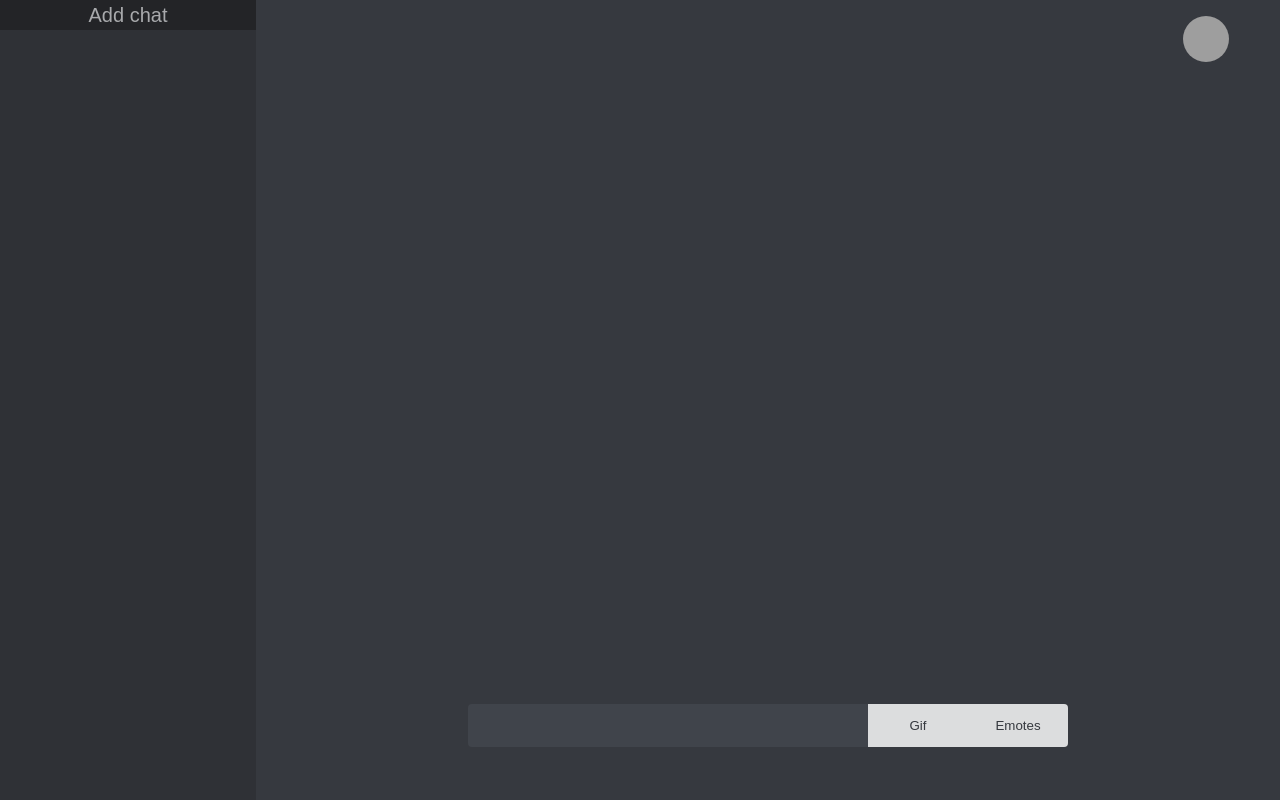
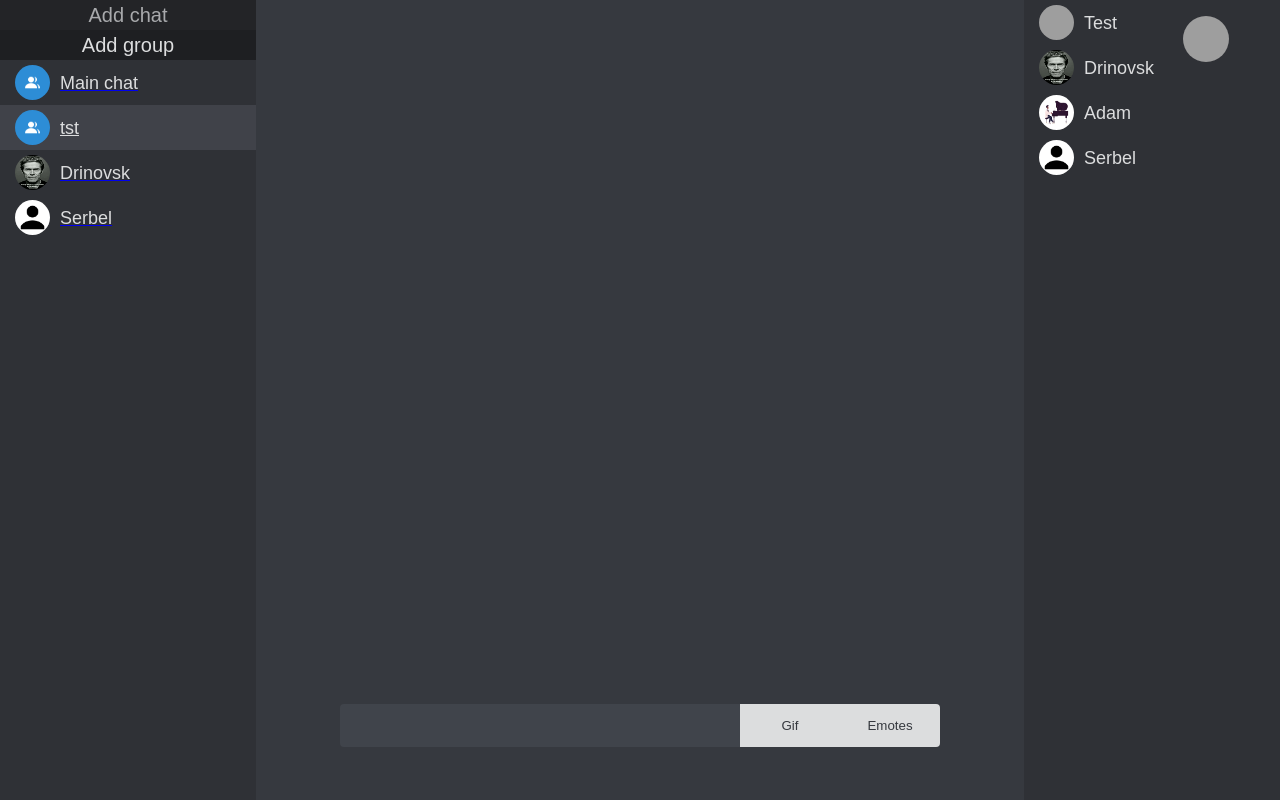
Before and after one commit to matumarucsa0/one-chat, a Flask app: page /room/1 in a window 1280 px wide. Run offline with Flask 3, Linux system fonts and the light colour scheme; a user stored in the database is signed in; some libraries are stand-ins or nearby versions; grey boxes are pictures that could not be loaded.

Commit message:
working rooms, adding group chats

```diff
--- a/app.py
+++ b/app.py
@@ -168,33 +168,61 @@ def fetch_users():
 
     return users_
 
+
 @app.route("/")
 def main():
     return redirect("/room/0")
+
+
 import json
 @app.route("/add-chat", methods=["post"])
 def add_chat():
-    data = json.load(request.data)
-    chat_name_requester, chat_name_approver = conn.execute(f"SELECT username FROM users WHERE id={session['user_id']}").fetchall()[0][0], conn.execute(f"SELECT username FROM users WHERE id={data['id']}").fetchall()[0][0]
+    data = json.loads(request.data)
+
+    #check if chat already exists
+    check = set(conn.execute(f"SELECT users FROM chat_room WHERE id IN (SELECT id FROM chat_room WHERE users == {session['user_id']} AND type='direct-chat') AND type ='direct-chat' AND users!={session['user_id']}").fetchall())
+    for check_id in check:
+        if check_id[0] == int(data['id']):
+            return {"status": "error"}
+
+
+    chat_name_requester, chat_name_approver = conn.execute(f"SELECT username, profile_pic FROM users WHERE id={session['user_id']}").fetchall()[0], conn.execute(f"SELECT username, profile_pic FROM users WHERE id={data['id']}").fetchall()[0]
     new_id = conn.execute("SELECT id FROM chat_room ORDER BY rowid DESC LIMIT 1;").fetchall()[0][0] + 1
-    conn.execute(f"INSERT INTO chat_room (id, users, name) VALUES ({new_id}, {session['user_id']}, '{chat_name_approver}')")
-    conn.execute(f"INSERT INTO chat_room (id, users, name) VALUES ({new_id}, {data['id']}, '{chat_name_requester}')")
+    conn.execute(f"INSERT INTO chat_room (id, users, name, img, type) VALUES ({new_id}, {session['user_id']}, '{chat_name_approver[0]}', '/static/profile-pic/{chat_name_approver[1]}', 'direct-chat')")
+    conn.execute(f"INSERT INTO chat_room (id, users, name, img, type) VALUES ({new_id}, {data['id']}, '{chat_name_requester[0]}', '/static/profile-pic/{chat_name_requester[1]}', 'direct-chat')")
     conn.commit()
+    return {"status": "ok"}
+
+@app.route("/add-group", methods=['POST'])
+def add_group():
+    data = json.loads(request.data)['user_id_array'].split(",") + [session['user_id']]
+
+
+    new_id = conn.execute("SELECT id FROM chat_room ORDER BY rowid DESC LIMIT 1;").fetchall()[0][0] + 1
+    for user_id in data:
+
+        conn.execute(f"INSERT INTO chat_room (id, users, name, img, type) VALUES ({new_id}, {int(user_id)}, 'tst', '/static/setup/group.png', 'group')")
+        conn.commit()
+    return {}
+
 import sys
 @app.route("/room/<room>", methods=["get", "post"])
 def index(room):
-    print(room, file=sys.stdout)
-
     try:
         user_id = session["user_id"]
     except:
         return redirect("/login")
 
+    rooms = conn.execute(f"SELECT id, name, img FROM chat_room WHERE users LIKE '%{user_id}%'").fetchall()
+    group = {"group": False}
+    if conn.execute(f"SELECT type FROM chat_room WHERE id={room}").fetchall()[0][0] == 'group':
+        group_users = conn.execute(f"SELECT username, profile_pic FROM users WHERE id IN (SELECT users FROM chat_room WHERE id={room})").fetchall()
+        group = {"group": True, "users": group_users}
     username, profile_pic = conn.execute(f"SELECT username, profile_pic FROM users WHERE id={user_id}").fetchall()[0]
     emotes = os.listdir(PATH + "/static/emotes")
     messages = conn.execute(f"SELECT * FROM posts WHERE room={room};").fetchall()
     if len(messages) ==0:
-        return render_template("index.html",user_id = user_id, username = username,profile_pic = profile_pic, emotes = emotes, room=room)
+        return render_template("index.html",user_id = user_id, username = username,profile_pic = profile_pic, emotes = emotes, room=room, rooms=rooms, group=group)
 
     r = []
     # !!! LOW EFFICIENCY
@@ -258,9 +286,7 @@ def index(room):
         image_src = ""
 
 
-        rooms = conn.execute(f"SELECT id, name FROM chat_room WHERE users LIKE '%{user_id}%'").fetchall()
-
-    return render_template("index.html",user_id = user_id, username = username,profile_pic = profile_pic,  messages = r, emotes=emotes, room = room, rooms=rooms)
+    return render_template("index.html",user_id = user_id, username = username,profile_pic = profile_pic,  messages = r, emotes=emotes, room = room, rooms=rooms, group=group)
 
 
 
@@ -338,7 +364,7 @@ def reg():
         conn.execute(f"INSERT INTO users (username, password, email, profile_pic, about_me, banner_color) VALUES('{username}', '{request.form.get('password')}', '{request.form.get('email')}', 'default.png', '', '#202225')")
         conn.commit()
         user_id = conn.execute(f"SELECT id FROM users WHERE username='{username}'").fetchall()[0][0]
-        conn.execute(f"INSERT INTO chat_room (id, users, name) VALUES (0, {user_id}, 'main_chat')")
+        conn.execute(f"INSERT INTO chat_room (id, users, name, img, type) VALUES (0, {user_id}, 'main_chat', '/static/setup/group.png', 'group')")
         return redirect("/login")
     else:
         return render_template("register.html")
@@ -389,4 +415,4 @@ def user_data(id):
 
 if __name__ == '__main__':
 
-        socketio.run(app, debug=True)#, allow_unsafe_werkzeug=True
+    socketio.run(app, debug=True)#, allow_unsafe_werkzeug=True
--- a/static/add_chat.js
+++ b/static/add_chat.js
@@ -1,9 +1,10 @@
 function close_get_users(){
     document.getElementById("overlay2").style.display = "none"
     document.getElementById("add-chat-box").style.display = "none"
+    document.getElementsByClassName("add-chat-bottom")[0].style = ""
 }
 
-async function get_users(){
+async function get_users_direct(){
     user_box = document.getElementById("search-users-div")
     user_box.innerHTML = ""
 
@@ -11,13 +12,14 @@ async function get_users(){
 
     document.getElementById("overlay2").style.display = "block"
 
+
     const response = await fetch('/users');
     const data = await response.json();
     for (i = 0; i < data.length; i++){
-        console.log(i)
+
         user_div = document.createElement("div")
         user_div.setAttribute("class", "user_div")
-        user_div.setAttribute("onclick", "add_direct_chat({{data[i][0]}})")
+        user_div.setAttribute("onclick", `add_direct_chat(${data[i][0]})`)
 
         img = document.createElement("img")
         img.setAttribute("src", `/static/profile-pic/${data[i][2]}`)
@@ -38,4 +40,94 @@ async function add_direct_chat(id){
         "id": "${id}"
     }`
    });
+   status_ = await response.json()
+   console.log(status_)
+   console.log(response)
+   if ('error' == status_['status']){
+    alert("The chat already exists")
+   }
+   else{
+    location.reload()
+   }
+
 }
+
+async function get_users_group(){
+    user_box = document.getElementById("search-users-div")
+    user_box.innerHTML = ""
+
+    document.getElementById("add-chat-box").style.display = "block"
+    document.getElementsByClassName("add-chat-bottom")[0].style = ` height: 196px;
+                                                                    box-sizing: border-box;
+                                                                    overflow-y: scroll;
+                                                                    padding: 0px 25px 0px 25px; `
+
+    document.getElementById("overlay2").style.display = "block"
+
+    const response = await fetch('/users');
+    const data = await response.json();
+    for (i = 0; i < data.length; i++){
+
+        user_div = document.createElement("div")
+        user_div.setAttribute("class", "user_div")
+        user_div.setAttribute("onclick", `select_checkbox('checkbox-${i}')`)
+
+        img = document.createElement("img")
+        img.setAttribute("src", `/static/profile-pic/${data[i][2]}`)
+        user_div.appendChild(img)
+
+        name_ = document.createElement("p")
+        name_.innerHTML = data[i][1]
+        user_div.appendChild(name_)
+
+        checkbox = document.createElement("input")
+        checkbox.setAttribute("type", "checkbox")
+        checkbox.setAttribute("class", "checkbox")
+        checkbox.setAttribute("id", `checkbox-${i}`)
+        checkbox.setAttribute("user_id", data[i][0])
+        user_div.appendChild(checkbox)
+
+        user_div.appendChild(document.createElement("div"))
+
+        user_box.appendChild(user_div)
+    }
+    main_box = document.getElementById("add-chat-box")
+
+    abs_bottom = document.createElement("div")
+    abs_bottom.setAttribute("class", "abs_bottom")
+
+    abs_bottom_button = document.createElement("button")
+    abs_bottom_button.innerHTML = "Create Group"
+    abs_bottom_button.setAttribute("onclick", "add_group()")
+
+    abs_bottom.appendChild(abs_bottom_button)
+
+    main_box.appendChild(abs_bottom)
+
+}
+
+function select_checkbox(checkbox_id){
+    document.getElementById(checkbox_id).checked = !document.getElementById(checkbox_id).checked
+}
+
+async function add_group(){
+    options = document.getElementsByClassName("checkbox")
+    console.log(options)
+    users_to_the_goup = []
+    for (i = 0; i < options.length; i++){
+        console.log(options[i].checked)
+        console.log(options[i].getAttribute('user_id'))
+        if (options[i].checked){
+            users_to_the_goup.push(options[i].getAttribute('user_id'))
+        }
+    }
+    console.log(users_to_the_goup)
+    response = await fetch("/add-group", {
+        method: "POST",
+        body: `{
+            "user_id_array": "${users_to_the_goup}"
+        }`
+       });
+
+   //location.reload()
+}
--- a/static/index.css
+++ b/static/index.css
@@ -9,25 +9,62 @@ body{
     grid-template-columns: 20vw 80vw;
 }
 
-.chat-select{
-    width: 100%;
-    height: 30px;
+.main-div-group{
+    display: grid;
+    grid-template-columns: 20vw 60vw 20vw;
+}
 
-}
-.chat-select a{
-    display: block;
-    text-align: center;
-    color: #DCDDDE;
-    margin-top: 6px;
+.main-div a{
     text-decoration: none;
 }
 
-.chat-selected a{
-    display: block;
-    text-align: center;
+.main-div a:hover{
+    cursor: pointer;
+    text-decoration: none;
+
+}
+
+.chat-select, .chat-selected{
+    width: 100%;
+    height: 45px;
+    display: grid;
+    grid-template-columns: 50px 1fr;
+}
+
+.chat-select:hover, .chat-selected:hover{
+    cursor: pointer;
+    background-color: #35373C;
+}
+
+.chat-select img, .chat-selected img{
+    border-radius: 50%;
+    width: 35px;
+    height: 35px;
+    margin-top: 5px;
+    margin-left: 15px;
+}
+
+.chat-select div p, .chat-selected div p{
     color: #DCDDDE;
-    margin-top: 6px;
+    margin: 0;
+    margin-left: 10px;
+    font-size: 18px;
+}
+
+.chat-select div, .chat-selected div{
+    padding-top: 12.5px;
+}
+
+.chat-select div p{
+    text-decoration: none;
+}
+
+.chat-selected div p{
     text-decoration: underline;
+}
+
+.chat-selected{
+    background-color: #404249;
 }
 
 .add-chat{
--- a/static/recieve.js
+++ b/static/recieve.js
@@ -6,7 +6,7 @@ socket.on('massage', function(data){
     }
     var verifier = true
 
-    if (Array.from(document.getElementsByClassName).length == 0){
+    if (Array.from(document.getElementsByClassName("message")).length == 0){
 
     }
     // if last message is child checks if this message can be child -> appends itself as ""/child/parent
--- a/templates/index.html
+++ b/templates/index.html
@@ -54,23 +54,29 @@
             </div>
         </div>
 
-        <div class="main-div">
+        <div class="{% if group.group %}main-div-group{% else %}main-div{% endif %}">
             <div>
-                <button class="add-chat" onclick="get_users()">Add chat</button>
-
-
-
-
+                <button class="add-chat" onclick="get_users_direct()">Add chat</button>
+                <button class="add-chat" onclick="get_users_group()">Add group</button>
                 {% for r in rooms %}
                     {% if r[0]|string == room %}
-                    <div class="chat-selected"><a>{{r[1]}}</a></div>
+                        <div class="chat-selected">
+                            <img src="{{r[2]}}">
+                            <div><p>{{r[1]}}</p></div>
+                        </div>
                     {% else %}
-                        <div class="chat-select"><a href="/room/{{r[0]}}">{{r[1]}}</a></div>
+                        <a href="/room/{{r[0]}}" style="display: block;">
+                            <div class="chat-select">
+                                <img src="{{r[2]}}">
+                                <div><p>{{r[1]}}</p></div>
+                            </div>
+                        </a>
                     {% endif %}
                 {% endfor %}
 
             </div>
             <div class="main-">
+
                 <div class="messages" id="massage_box" style="height: calc(100vh - 102.65625px);">
                     {% for message in messages %}
                         {% if message["status"] =="child" %}
@@ -228,6 +234,19 @@
                     </div>
                 </div>
             </div>
+            {% if group.group %}
+                <div>
+
+                    {% for user in group.users %}
+                        <div class="chat-select">
+                            <img src="/static/profile-pic/{{user[1]}}">
+                            <div>
+                                <p>{{user[0]}}</p>
+                            </div>
+                        </div>
+                    {% endfor %}
+                </div>
+           {% endif %}
         </div>
     </body>
 
@@ -490,5 +509,6 @@
 
     </script>
     <script src="/static/recieve.js"></script>
+    <script src="/static/add_chat.js"></script>
 
 </html>
```
Also changed, not shown: other parts of static/index.css (+30 -1 lines), data.db, static/setup/group.png (added), 1 other file.
